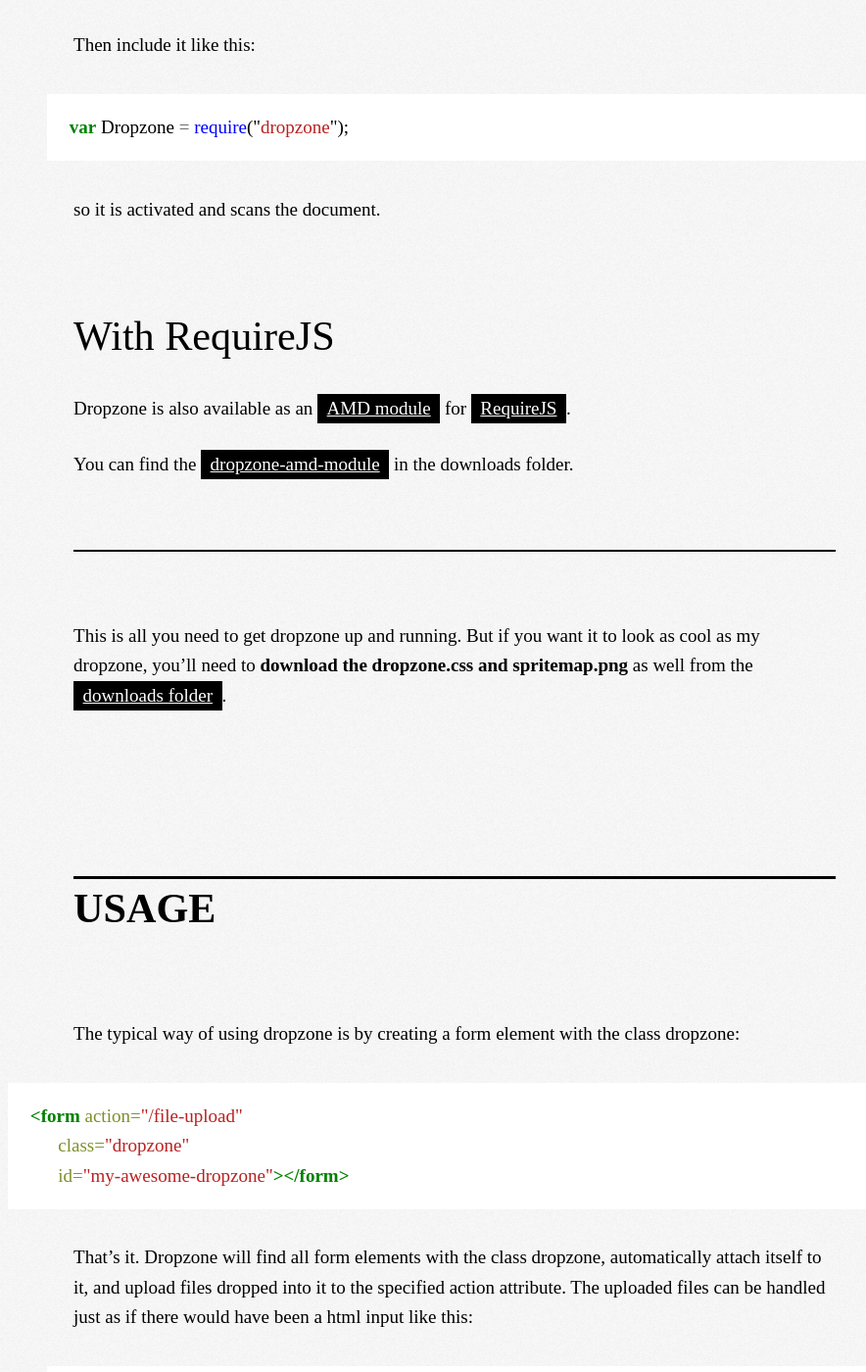
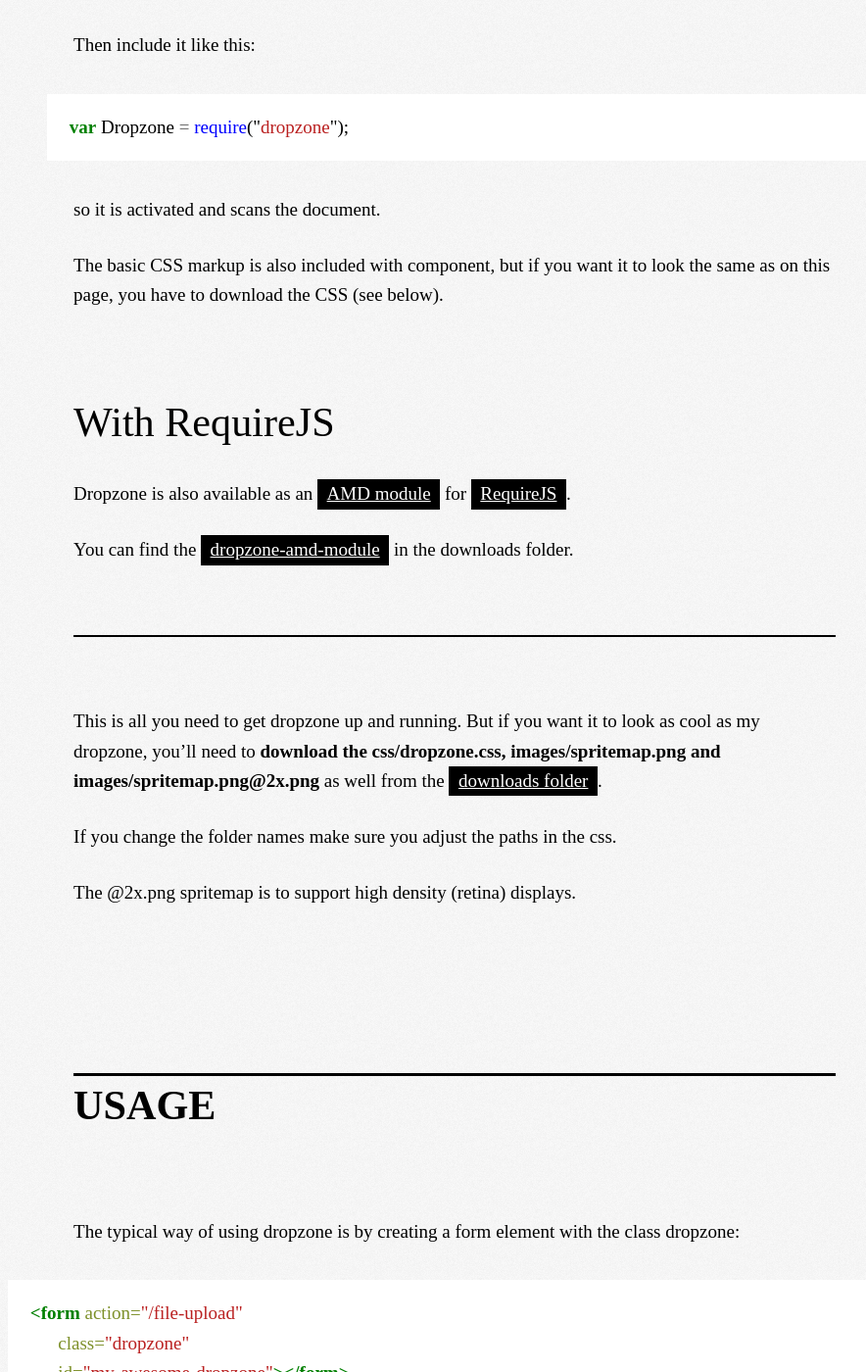
Before and after one commit to dropzone/dropzone, a Jekyll site: the page built from index.md, in a window 1280 px wide and 1400 px high, scrolled down 2062 px. Shown: the whole window at 98% size, without its empty margins (176-1060 px from the left). Built offline with Jekyll 4.4.1, drawn with Linux system fonts in a browser that asks for light colours; Markdown is read by kramdown in place of the engine named in the settings; comment, search, counter and statistics services are not loaded.

Commit message:
Improved the info about the CSS and spritemaps.

```diff
--- a/index.md
+++ b/index.md
@@ -53,6 +53,9 @@
 
 so it is activated and scans the document.
 
+The basic CSS markup is also included with component, but if you want it to look
+the same as on this page, you have to download the CSS (see below).
+
 
 With RequireJS
 --------------
@@ -67,8 +70,14 @@
 * * *
 
 This is all you need to get dropzone up and running. But if you want it to look
-as cool as my dropzone, you'll need to **download the dropzone.css and
-spritemap.png** as well from the [downloads folder](https://github.com/enyo/dropzone/tree/master/downloads).
+as cool as my dropzone, you'll need to **download the css/dropzone.css,
+images/spritemap.png and images/spritemap.png@2x.png** as well from the
+[downloads folder](https://github.com/enyo/dropzone/tree/master/downloads).
+
+If you change the folder names make sure you adjust the paths in the css.
+
+The `@2x.png` spritemap is to support high density (retina) displays.
+
 
 </section>
 
```
